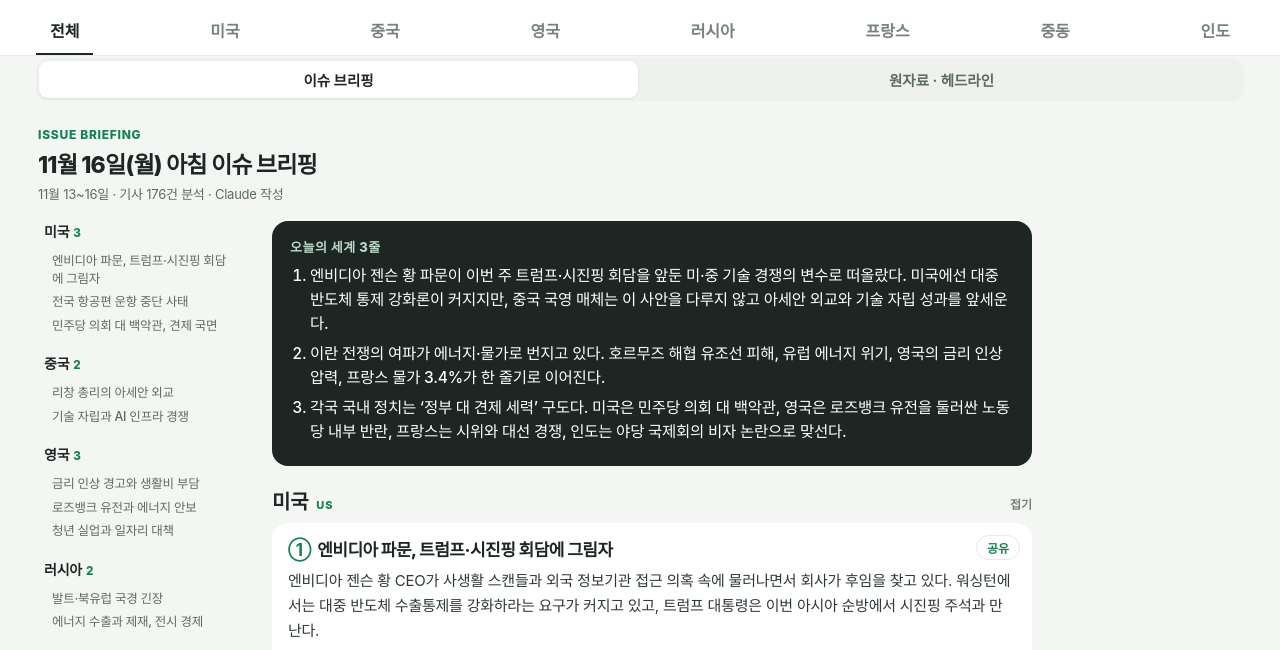
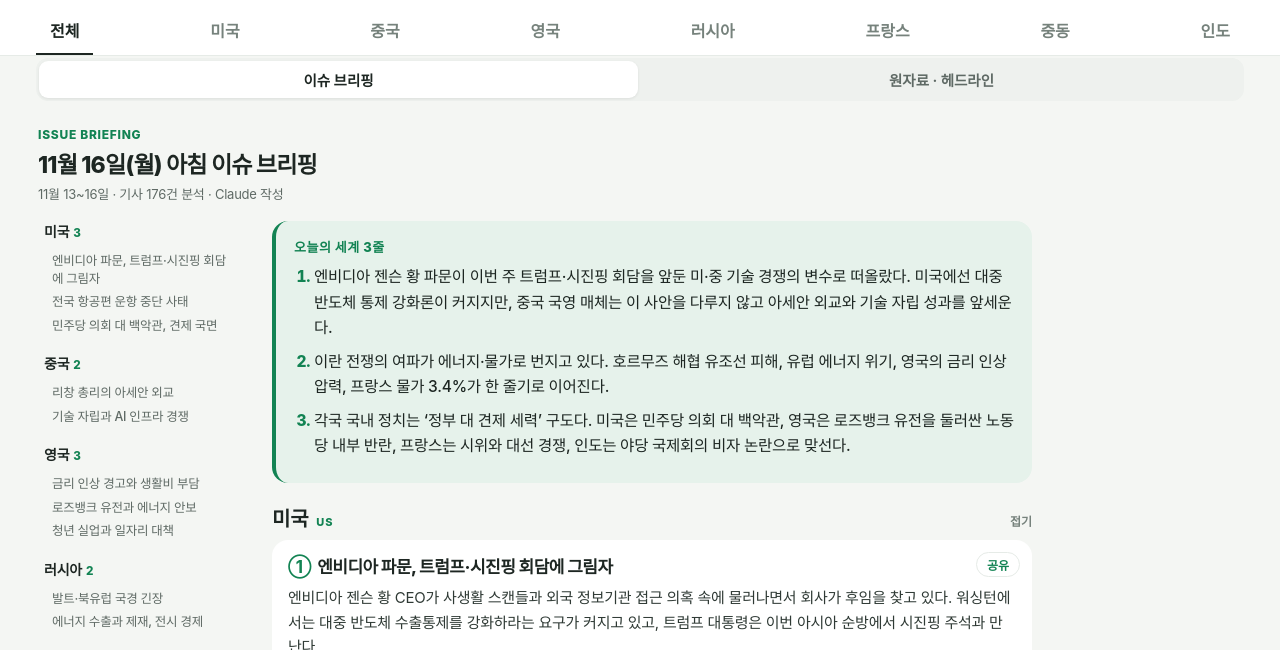
Before and after one commit to gigabgim59-sketch/worldnow, a plain HTML site: page public/index.html in a window 1280 px wide. Shown: the part 62-712 px from the top of the page. Drawn offline with Linux system fonts and the light colour scheme; a web font is replaced by a local one.

Commit message:
오늘의 세계 3줄: 검은 상자 → 연한 초록 바탕·검은 글씨(다크 모드는 어두운 초록 바탕)
Co-Authored-By: Claude Opus 5.5 <noreply@anthropic.com>
Claude-Session: https://claude.ai/code/session_018vdpFrMEcyMiBB9yeka6u5

```diff
--- a/public/index.html
+++ b/public/index.html
@@ -3,7 +3,7 @@
 <link rel="stylesheet" href="https://cdn.jsdelivr.net/gh/orioncactus/pretendard@v1.3.9/dist/web/variable/pretendardvariable-dynamic-subset.min.css">
 <style>
 [hidden]{display:none!important}
-:root{--soft:#e9eee9;--seg:#eef1ee;--body:#2f3a35;--three:#1d2622;--green:#128353;--ink:#1d2622;--sub:#5f6a65;--faint:#76827c;--line:#e6ebe7;--bg:#f4f6f3;--card:#fff;
+:root{--threebg:#e6f2eb;--soft:#e9eee9;--seg:#eef1ee;--body:#2f3a35;--three:#1d2622;--green:#128353;--ink:#1d2622;--sub:#5f6a65;--faint:#76827c;--line:#e6ebe7;--bg:#f4f6f3;--card:#fff;
  --l:#2f6fd6;--e:#b7791f;--r:#d0453c;--s:#7a4fc4;--c:#5f6b66;--w:#1f8a8a}
 *{box-sizing:border-box}
 html{-webkit-text-size-adjust:100%}
@@ -73,9 +73,9 @@ select.chip{appearance:none;-webkit-appearance:none;padding-right:12px}
 .bhead h2{margin:4px 0 4px;font-size:23px;font-weight:800;letter-spacing:-.035em}
 .bhead p{margin:0;font-size:13px;color:var(--sub)}
 .bhead select{margin-top:8px}
-.three{background:var(--three);color:#fff;border-radius:16px;padding:16px 18px;margin:12px 0}
-.three h3{margin:0 0 8px;font-size:13px;color:#b9d8c8;font-weight:800;letter-spacing:.04em}
-.three ol{margin:0;padding-left:20px}.three li{font-size:15.5px;line-height:1.55;margin:6px 0;font-weight:500}
+.three{background:var(--threebg);color:var(--ink);border-radius:16px;padding:16px 18px;margin:12px 0;border-left:4px solid var(--green)}
+.three h3{margin:0 0 8px;font-size:13px;color:var(--green);font-weight:800;letter-spacing:.04em}
+.three ol{margin:0;padding-left:20px}.three li{font-size:15.5px;line-height:1.65;margin:8px 0;font-weight:500}.three li::marker{color:var(--green);font-weight:800}
 .bc{margin:20px 0 6px}
 .bc h2{margin:0 0 8px;font-size:20px;font-weight:800;display:flex;align-items:baseline;gap:8px}
 .bc h2 span{font-size:11px;color:var(--green);font-weight:800;letter-spacing:.08em}
@@ -171,7 +171,7 @@ dialog td{padding:6px 4px;border-top:1px solid var(--line)}
 
 /* 다크 모드: 설정 버튼(자동·밝게·어둡게). 자동이면 기기 설정을 따름 */
 :root[data-theme=dark]{color-scheme:dark}:root[data-theme=light]{color-scheme:light}
- :root[data-theme=dark]{--ink:#e6ece8;--sub:#aab6b0;--faint:#8e9a94;--line:#2b3531;--bg:#111614;--card:#1a211e;--soft:#26302c;--seg:#0c100e;--body:#d2dbd6;--three:#0a0e0c;--green:#3fb37f;
+ :root[data-theme=dark]{--ink:#e6ece8;--sub:#aab6b0;--faint:#8e9a94;--line:#2b3531;--bg:#111614;--card:#1a211e;--soft:#26302c;--seg:#0c100e;--body:#d2dbd6;--three:#0a0e0c;--threebg:#18281f;--green:#3fb37f;
   --l:#4d8ef0;--e:#c98d2e;--r:#e05a50;--s:#9470dc;--c:#7d8a84;--w:#2fa3a3}
  :root[data-theme=dark] .mark,:root[data-theme=dark] .ichip.on,:root[data-theme=dark] .rh .topics button.on{color:#06110b}
  :root[data-theme=dark] .lane{box-shadow:none}
@@ -179,7 +179,7 @@ dialog td{padding:6px 4px;border-top:1px solid var(--line)}
  :root[data-theme=dark] .status i{box-shadow:0 0 0 3px #1f3a2c}
  :root[data-theme=dark] img{opacity:.92}
 @media(prefers-color-scheme:dark){
- :root:not([data-theme=light]){--ink:#e6ece8;--sub:#aab6b0;--faint:#8e9a94;--line:#2b3531;--bg:#111614;--card:#1a211e;--soft:#26302c;--seg:#0c100e;--body:#d2dbd6;--three:#0a0e0c;--green:#3fb37f;
+ :root:not([data-theme=light]){--ink:#e6ece8;--sub:#aab6b0;--faint:#8e9a94;--line:#2b3531;--bg:#111614;--card:#1a211e;--soft:#26302c;--seg:#0c100e;--body:#d2dbd6;--three:#0a0e0c;--threebg:#18281f;--green:#3fb37f;
   --l:#4d8ef0;--e:#c98d2e;--r:#e05a50;--s:#9470dc;--c:#7d8a84;--w:#2fa3a3}
  :root:not([data-theme=light]) .mark,:root:not([data-theme=light]) .ichip.on,:root:not([data-theme=light]) .rh .topics button.on{color:#06110b}
  :root:not([data-theme=light]) .lane{box-shadow:none}
```
